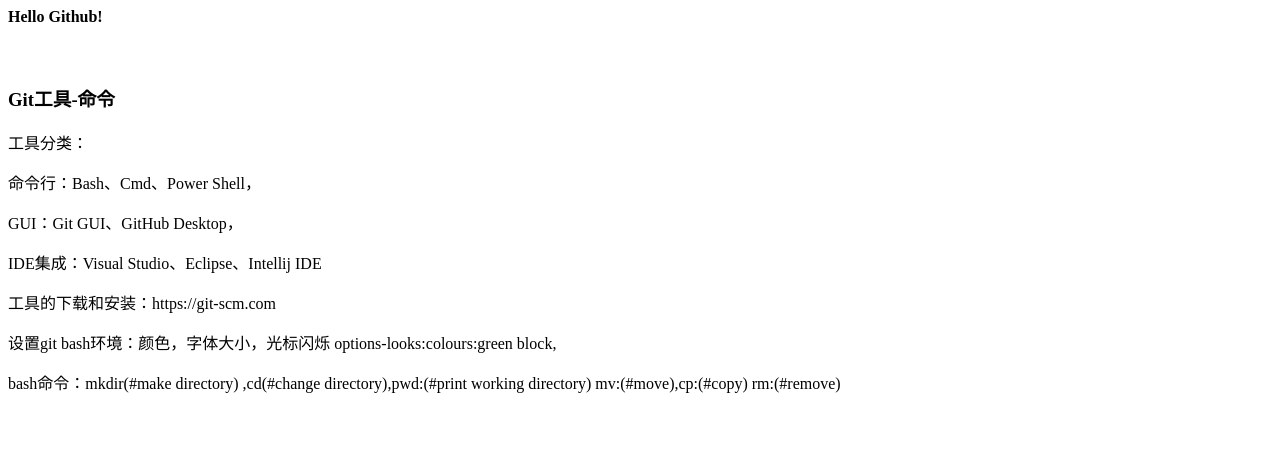
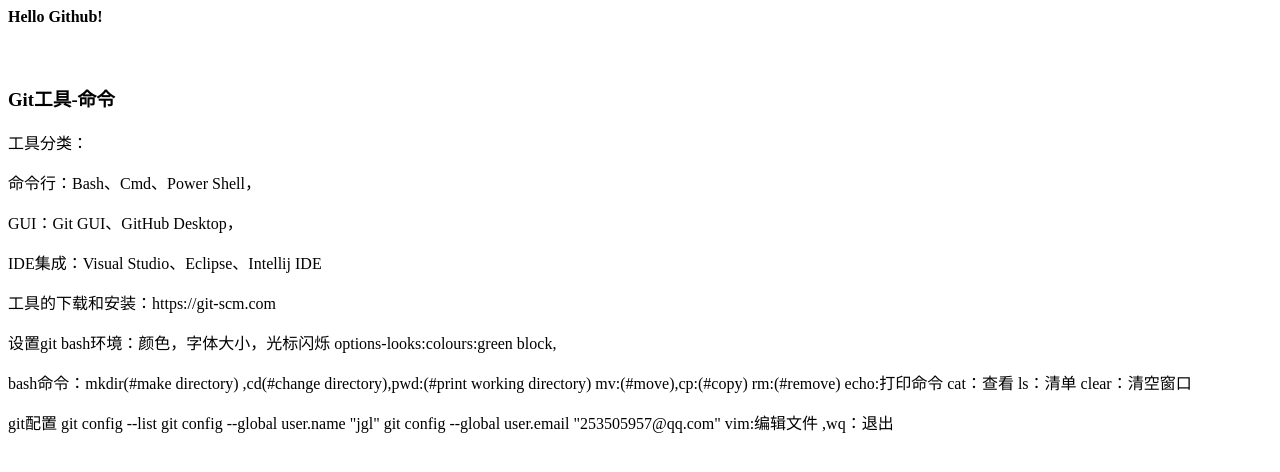
Before and after one commit to gljin/github_demo, a plain HTML site: page index.html in a window 1280 px wide. Drawn offline with Linux system fonts and the light colour scheme.

Commit message:
git配置

```diff
--- a/index.html
+++ b/index.html
@@ -17,6 +17,16 @@
       options-looks:colours:green block,
       <p>bash命令：mkdir(#make directory) ,cd(#change directory),pwd:(#print working directory)
         mv:(#move),cp:(#copy) rm:(#remove)
+        echo:打印命令 cat：查看 ls：清单
+        clear：清空窗口
+      </p>
+      <p>
+      git配置
+        git config --list
+        git config --global  user.name "jgl"
+        git config --global user.email "253505957@qq.com"
+
+        vim:编辑文件 ,wq：退出
       </p>
     </div>
   </body>
```
